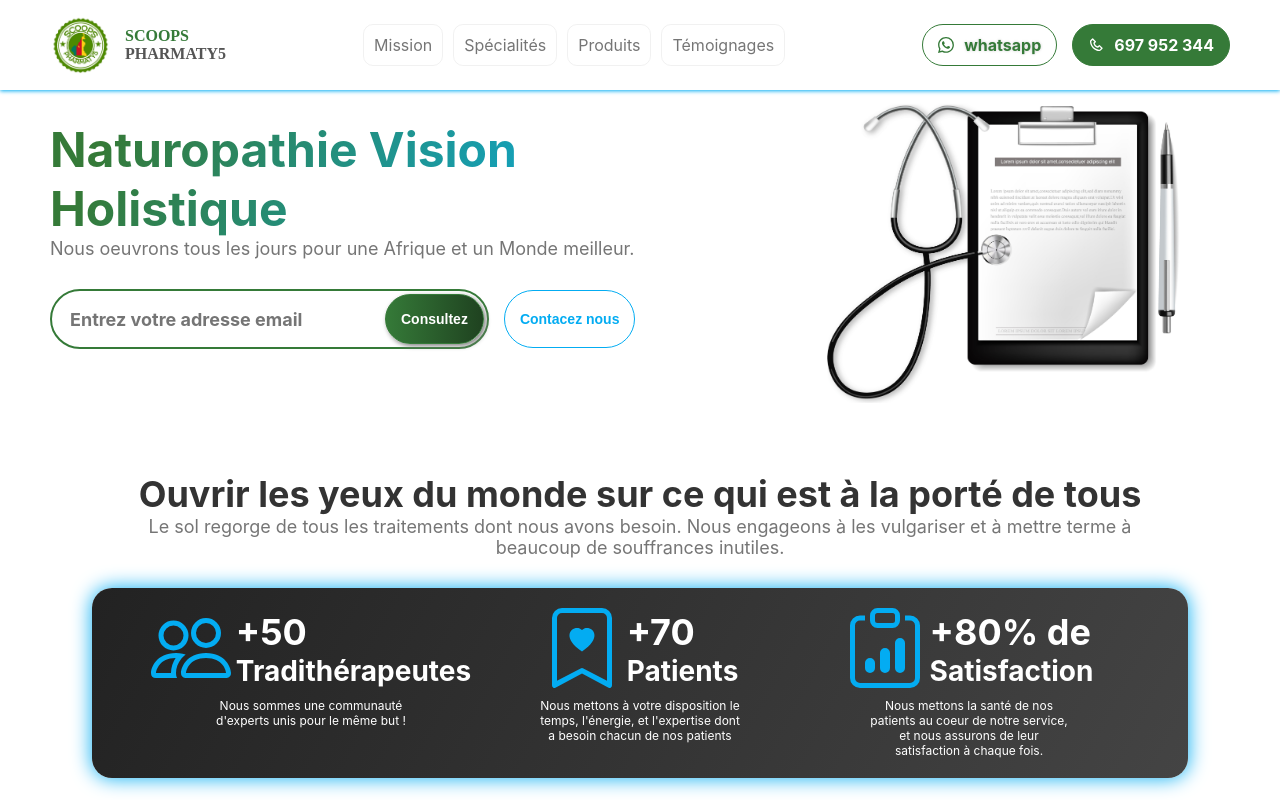
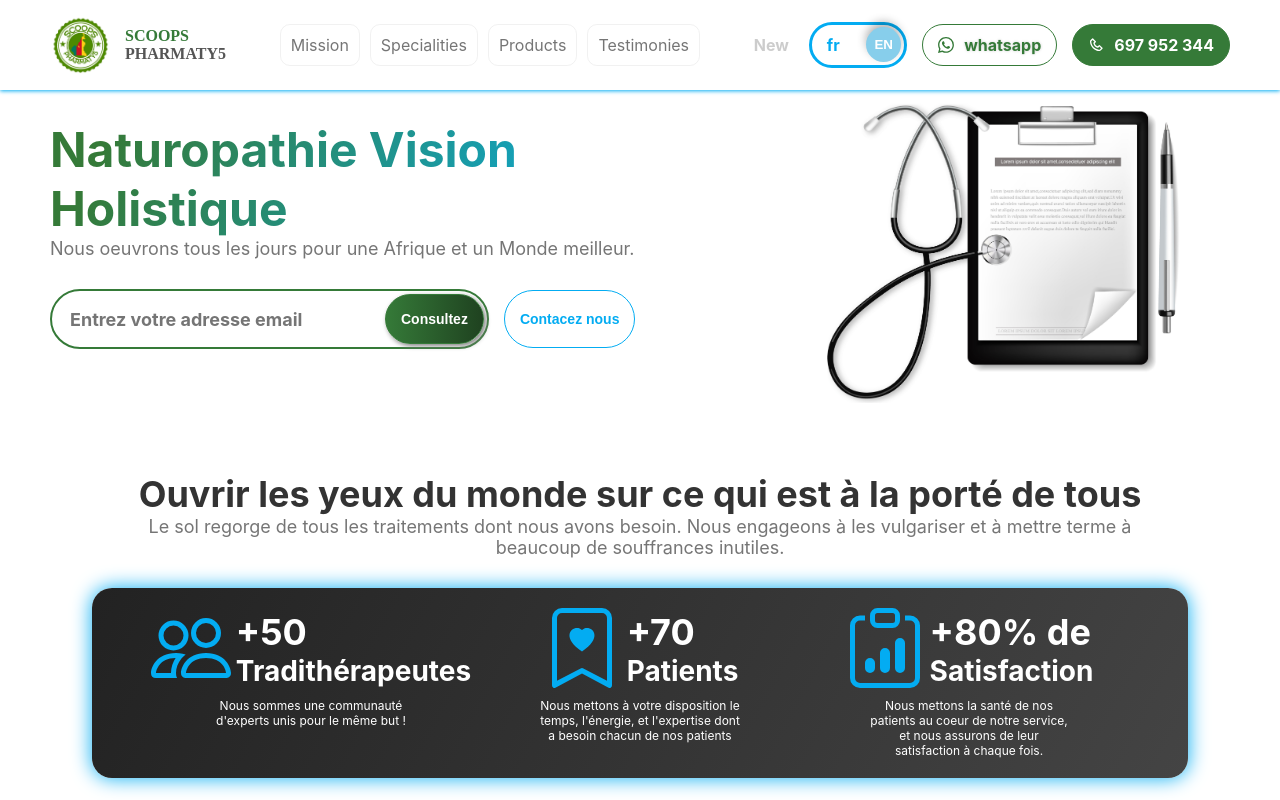
Before and after one commit to the-prince237/scoops-pharmaty5, a React (Create React App) app: page / in a window 1280 px wide. Shown: the top 800 px of the page. Built offline with nearby package versions, Linux system fonts and the light colour scheme.

Commit message:
adding new gif and implementing translation in header container

```diff
--- a/src/containers/Header/Header.css
+++ b/src/containers/Header/Header.css
@@ -98,6 +98,81 @@ header .logo img{
   border: solid 1px var(--color-main);
 }
 
+.header-buttons .choose-language{
+  display: flex;
+  align-items: center;
+  gap: 5px;
+  font-weight: bolder;
+  color:rgba(0, 0, 0, 0.2);
+  flex-wrap: wrap;
+  position: relative;
+}
+
+.header-buttons .languages{
+  border: solid var(--color-secondary);
+  border-radius: 100px;
+  padding: 10px 15px;
+  position: relative;
+  display: flex;
+  gap: 30px;
+  color: var(--color-secondary);
+  cursor: pointer;
+}
+
+.header-buttons .languages:hover{
+  box-shadow: 0 0  10px rgba(0, 0, 0, 0.3);
+}
+
+.header-buttons .languages:hover button{
+  background-color: var(--color-secondary);
+}
+
+.header-buttons .languages button{
+  position: absolute;
+  background-color: skyblue;
+  width: 35px;
+  height: 35px;
+  line-height: 35px;
+  border-radius: 50%;
+  display: flex;
+  align-items: center;
+  justify-content: center;
+  top: 2px;
+  right: 3px;
+  transition: 300ms;
+  color: white;
+  z-index: 1000;
+  font-weight: bolder;
+  text-transform:uppercase;
+}
+
+.header-buttons .languages .left{
+  left: 3px;
+  right: unset;
+  box-shadow: 5px 0px 10px rgba(0, 0, 0, 0.3);
+}
+
+.header-buttons .languages .right{
+  right: 3px;
+  box-shadow: 0px -5px 10px rgba(0, 0, 0, 0.3);
+}
+
+.header-buttons .choose-language .new{
+  display: flex;
+  align-items: center;
+  position: relative;
+  margin-right: 15px;
+}
+
+.header-buttons .choose-language .new img{
+  border: none;
+  padding: none;
+  width: 35px;
+  position: absolute;
+  z-index: 1;
+  left: 0%;
+}
+
 .header-buttons .whatsapp{
   text-shadow: 0 0 3px rgba(0, 0, 0, 0.2);
 }
--- a/src/containers/Header/Header.jsx
+++ b/src/containers/Header/Header.jsx
@@ -1,25 +1,42 @@
 import React from 'react'
 import './Header.css'
 
-import { BiPhone } from 'react-icons/bi'
-import { BsWhatsapp } from 'react-icons/bs'
-import { BiMenu } from 'react-icons/bi'
-import logo from '../../assets/logo.png'
-import { contacts } from '../../utils/constants'
+import { BiPhone } from 'react-icons/bi';
+import { BsWhatsapp } from 'react-icons/bs';
+import { BiMenu } from 'react-icons/bi';
+import logo from '../../assets/logo.png';
+import nouveau from '../../assets/new.gif';
+import { contacts } from '../../utils/constants';
+
+import { useLanguageContext } from '../../context'
 
 const Header = () => {
+
+  const { language, switchLanguage } = useLanguageContext()
+
   return (
     <header>
       <div className='logo'><img src={logo} alt="scoops-pharmacy" data-aos="fade-right" /><span className='logo--text'>SCOOPS <span className='black'>PHARMATY5</span></span></div>
       <nav className='large-nav'>
         <ul>
-          <li className='nav-link'><div className='link-dot'/><a href="#mission">Mission</a></li>
-          <li className='nav-link'><div className='link-dot'/><a href="#specs">Spécialités</a></li>
-          <li className='nav-link'><div className='link-dot'/><a href="#prods">Produits</a></li>
-          <li className='nav-link'><div className='link-dot'/><a href="#tests">Témoignages</a></li>
+          <li className='nav-link'><div className='link-dot'/><a href="#mission">{`${language === "fr" ? "Mission" : "Mission"}`}</a></li>
+          <li className='nav-link'><div className='link-dot'/><a href="#specs">{`${language === "fr" ? "Spécialités" : "Specialities"}`}</a></li>
+          <li className='nav-link'><div className='link-dot'/><a href="#prods">{`${language === "fr" ? "Produits" : "Products"}`}</a></li>
+          <li className='nav-link'><div className='link-dot'/><a href="#tests">{`${language === "fr" ? "Témoignages" : "Testimonies"}`}</a></li>
         </ul>
       </nav>
       <div className='header-buttons'>
+        <div className='choose-language'>
+          <div className='new'>
+            <p>{`${language === "fr" ? "Nouveau" : "New"}`}</p>
+            <img src={nouveau} alt="nouveau" />
+          </div>
+          <div className="languages" onClick={switchLanguage}>
+            <span>fr</span>
+            <span>en</span>
+            <button className={`${language === "fr" ? "left" : "right"}`}>{language}</button>
+          </div>
+        </div>
         <a className='contact-btn whatsapp' href={contacts.whatsapp} target="_blank" rel="noopener noreferrer"><BsWhatsapp /><span className='contact-btn__text'>whatsapp</span></a>
         <span className='contact-btn telephone'>
           <BiPhone />
@@ -30,10 +47,10 @@ const Header = () => {
           <div className='small-nav'>
             <div className='space' />
             <nav>
-              <a href="#mission">Mission</a>
-              <a href="#specs">Spécialités</a>
-              <a href="#prods">Produits fars</a>
-              <a href="#tests">Témoignages</a>
+              <a href="#mission">{`${language === "fr" ? "Mission" : "Mission"}`}</a>
+              <a href="#specs">{`${language === "fr" ? "Spécialités" : "Specialities"}`}</a>
+              <a href="#prods">{`${language === "fr" ? "Produits" : "Products"}`}</a>
+              <a href="#tests">{`${language === "fr" ? "Témoignages" : "Testimonies"}`}</a>
             </nav>
           </div>
         </div>
--- a/src/context/index.jsx
+++ b/src/context/index.jsx
@@ -1,4 +1,5 @@
 import React, { createContext, useContext, useState} from "react";
+import { useEffect } from "react";
 
 
 // creating and exporting context for form handling
@@ -57,11 +58,15 @@ const LanguageContext = createContext();
 
 export const LanguageContextProvicer = ({ children }) => {
 
-  const [language, setLanguage] = useState("en")
+  const [language, setLanguage] = useState(localStorage.getItem("sp-language") || "en")
 
   function switchLanguage() {
     language === "en" ? setLanguage("fr") : setLanguage("en");
   }
+
+  useEffect(() => {
+    localStorage.setItem("sp-language", language)
+  }, [language])
 
   return (
     <LanguageContext.Provider value={
--- a/src/index.js
+++ b/src/index.js
@@ -3,13 +3,15 @@ import ReactDOM from 'react-dom/client';
 import './index.css';
 import App from './App';
 import reportWebVitals from './reportWebVitals';
-import { FormContextProvider } from './context';
+import { FormContextProvider, LanguageContextProvicer } from './context';
 
 const root = ReactDOM.createRoot(document.getElementById('root'));
 root.render(
   <React.StrictMode>
     <FormContextProvider>
+    <LanguageContextProvicer>
       <App />
+    </LanguageContextProvicer>
     </FormContextProvider>
   </React.StrictMode>
 );
```
Also changed, not shown: src/assets/new.gif (added).
